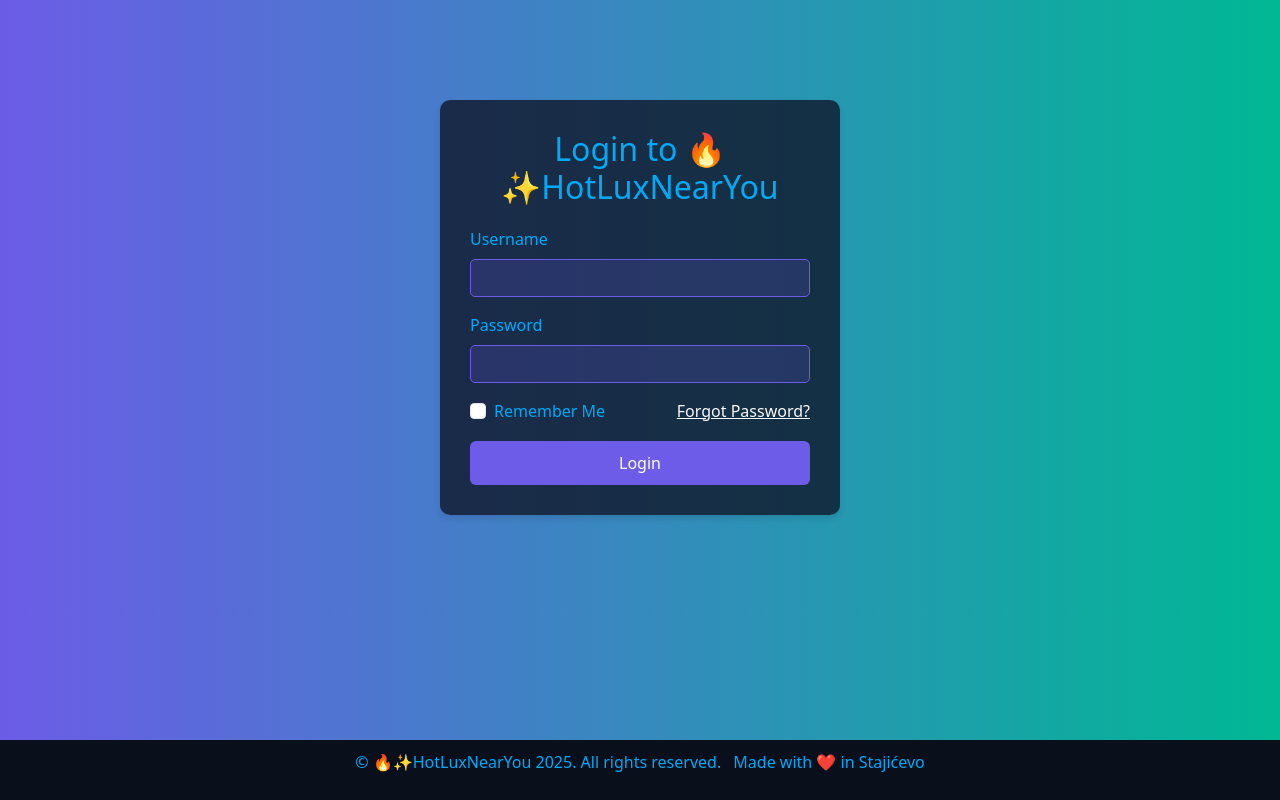
After one commit to ddmatic/HotLuxNearYou, a Flask app: page /login in a window 1280 px wide. The commit adds this page. Run offline with Flask 3, Linux system fonts and the light colour scheme.

Commit message:
Added login and registration

```diff
--- a/src/app.py
+++ b/src/app.py
@@ -1,10 +1,13 @@
 import os
 import threading
-from datetime import datetime
-from flask import Flask, render_template, request, jsonify
+from datetime import datetime, timedelta
+from flask import Flask, render_template, request, jsonify, session, redirect, url_for, flash
+from flask_login import LoginManager, UserMixin, login_user, login_required, logout_user, current_user
 import pandas as pd
 import sqlite3
 import sys
+from flask_sqlalchemy import SQLAlchemy
+from werkzeug.security import generate_password_hash, check_password_hash
 
 # Add 'src' to sys.path to import custom modules properly
 sys.path.append(os.path.join(os.path.dirname(os.path.abspath(__file__)), 'src'))
@@ -20,6 +23,32 @@ from core.apartment_tracker import ApartmentTracker
 
 # Initialize Flask
 app = Flask(__name__)
+app.secret_key = os.urandom(24)
+app.config['SECRET_KEY'] = 'your_secret_key'
+app.config['SQLALCHEMY_DATABASE_URI'] = 'sqlite:///apartment_tracker.db'
+app.config['SQLALCHEMY_TRACK_MODIFICATIONS'] = False
+app.config['PERMANENT_SESSION_LIFETIME'] = timedelta(seconds=10)
+
+db = SQLAlchemy(app)
+
+class User(UserMixin, db.Model):
+    id = db.Column(db.Integer, primary_key=True)
+    username = db.Column(db.String(150), unique=True, nullable=False)
+    password_hash = db.Column(db.String(256), nullable=False)
+
+    def set_password(self, password):
+        self.password_hash = generate_password_hash(password)
+
+    def check_password(self, password):
+        return check_password_hash(self.password_hash, password)
+
+with app.app_context():
+    db.create_all()
+
+# Login Manager
+login_manager = LoginManager()
+login_manager.init_app(app)
+login_manager.login_view = "login"
 
 # Initialize core components
 config = Config()
@@ -43,6 +72,23 @@ apartment_tracker = ApartmentTracker(
 is_scraper_running = False
 last_run_time = None
 
+@login_manager.user_loader
+def load_user(user_id):
+    return User.query.get(int(user_id))
+
+@app.route('/users')
+def list_users():
+    users = User.query.all()
+    result = []
+    for u in users:
+        user_data = {column.name: getattr(u, column.name) for column in User.__table__.columns}
+        result.append(user_data)
+    return jsonify(result)
+
+@app.before_request
+def before_request():
+    session.permanent = True
+
 def run_scraper_async():
     global is_scraper_running, last_run_time
     is_scraper_running = True
@@ -57,6 +103,7 @@ def run_scraper_async():
     print("Scraper run thread finished.")
 
 @app.route('/')
+@login_required
 def index():
     # Connect to DB
     if not os.path.exists(config.DB_PATH):
@@ -90,6 +137,59 @@ def index():
         is_scraper_running=is_scraper_running,
         last_run_time=last_run_time
     )
+
+@app.route('/register', methods=['GET', 'POST'])
+def register():
+    if request.method == 'POST':
+        username = request.form['username']
+        password = request.form['password']
+
+        if User.query.filter_by(username=username).first():
+            flash('Username already taken.')
+            return redirect(url_for('register'))
+
+        new_user = User(username=username)
+        new_user.set_password(password)
+        db.session.add(new_user)
+        db.session.commit()
+        flash('Registration successful. Please log in.')
+        return redirect(url_for('login'))
+
+    return render_template('register.html')
+
+@app.route('/login', methods=['GET', 'POST'])
+def login():
+    if request.method == 'POST':
+        # Check if request is AJAX
+        is_ajax = request.headers.get('X-Requested-With') == 'XMLHttpRequest'
+
+        username = request.form['username']
+        password = request.form['password']
+
+        user = User.query.filter_by(username=username).first()
+
+        if user and user.check_password(password):
+            login_user(user)
+            session.permanent = True  # Enables session lifetime config
+
+            if is_ajax:
+                return jsonify({'success': True})
+            else:
+                return redirect(url_for('index'))
+        else:
+            if is_ajax:
+                return jsonify({'success': False})
+            else:
+                flash('Invalid username or password.')
+                return redirect(url_for('login'))
+
+    return render_template('login.html')
+
+@app.route('/logout')
+@login_required
+def logout():
+    logout_user()
+    return redirect(url_for('login'))
 
 @app.route('/listings')
 def get_listings():
@@ -144,4 +244,4 @@ def scraper_status():
 
 if __name__ == '__main__':
     print("Starting Flask app with DB:", config.DB_PATH)
-    app.run(debug=False, host='0.0.0.0', port=5000)
+    app.run(debug=True, host='0.0.0.0', port=5000)
--- /dev/null
+++ b/src/static/css/login.css
@@ -0,0 +1,59 @@
+:root {
+    --primary-color: #6c5ce7;
+    --secondary-color: #a29bfe;
+    --bg-dark: #0f172a;
+    --bg-darker: #0a0f1c;
+    --text-light: #01aaf6;
+    --accent: #00b894;
+    --danger: #ff7675;
+    --card-bg: rgba(15, 23, 42, 0.8);
+}
+
+/* Custom styles for the login page */
+body {
+    background: linear-gradient(to right, var(--primary-color), var(--accent));
+    color: var(--text-light);
+}
+
+.login-container {
+    max-width: 400px;
+    margin: 100px auto;
+    background-color: var(--card-bg);
+    padding: 30px;
+    border-radius: 10px;
+    box-shadow: 0 4px 6px rgba(0, 0, 0, 0.1);
+}
+
+.login-container h2 {
+    text-align: center;
+    margin-bottom: 20px;
+}
+
+.form-control {
+    background-color: rgba(108, 92, 231, 0.2);
+    border: 1px solid var(--primary-color);
+    border-radius: 5px;
+    color: var(--text-light);
+}
+
+.btn-primary {
+    background-color: var(--primary-color);
+    border: none;
+    color: #fff;
+    width: 100%;
+    padding: 10px;
+}
+
+.btn-primary:hover {
+    background-color: var(--secondary-color);
+}
+
+.footer {
+    position: absolute;
+    bottom: 0;
+    width: 100%;
+    text-align: center;
+    padding: 10px;
+    background-color: var(--bg-darker);
+    color: var(--text-light);
+}
--- a/src/static/css/style.css
+++ b/src/static/css/style.css
@@ -3,7 +3,7 @@
     --secondary-color: #a29bfe;
     --bg-dark: #0f172a;
     --bg-darker: #0a0f1c;
-    --text-light: #dfe6e9;
+    --text-light: #01aaf6;
     --accent: #00b894;
     --danger: #ff7675;
     --card-bg: rgba(15, 23, 42, 0.8);
--- /dev/null
+++ b/src/static/js/login.js
@@ -0,0 +1,27 @@
+$(document).ready(function () {
+    $('#loginForm').on('submit', function (e) {
+        // e.preventDefault(); // Stop the default form submission
+
+        var username = $('#username').val();
+        var password = $('#password').val();
+
+        if (username === "" || password === "") {
+            alert("Please fill out both fields.");
+            return;
+        }
+
+        // Send login data to Flask backend
+        $.post('/login', {
+            username: username,
+            password: password
+        }).done(function (data) {
+            if (data.success) {
+                window.location.href = '/'; // Redirect to index on success
+            } else {
+                alert("Wrong username or password.");
+            }
+        }).fail(function () {
+            alert("Server error. Please try again later.");
+        });
+    });
+});
--- a/src/templates/index.html
+++ b/src/templates/index.html
@@ -37,6 +37,11 @@
                 <button id="exportToExcelBtn" class="btn btn-outline-success ms-2">
                     <span class="crypto-icon">📥</span> Export to Excel
                 </button>
+                {% if current_user.is_authenticated %}
+                <a href="{{ url_for('logout') }}" class="btn btn-danger ms-2">Logout</a>
+                {% else %}
+                <a href="{{ url_for('login') }}" class="btn btn-success ms-2">Login</a>
+                {% endif %}
             </div>
         </div>
     </nav>
--- /dev/null
+++ b/src/templates/login.html
@@ -0,0 +1,49 @@
+<!DOCTYPE html>
+<html lang="en">
+<head>
+    <meta charset="UTF-8">
+    <meta name="viewport" content="width=device-width, initial-scale=1.0">
+    <title>Login - HotLuxNearYou</title>
+    <!-- Bootstrap CSS -->
+    <link href="https://cdn.jsdelivr.net/npm/bootstrap@5.3.0-alpha1/dist/css/bootstrap.min.css" rel="stylesheet">
+    <!-- Custom CSS -->
+    <link rel="stylesheet" href="{{ url_for('static', filename='css/login.css') }}">
+</head>
+<body>
+    <div class="login-container">
+        <h2>Login to 🔥✨HotLuxNearYou</h2>
+        <form action="/login" method="POST" id="loginForm">
+            <div class="mb-3">
+                <label for="username" class="form-label">Username</label>
+                <input type="text" class="form-control" id="username" name="username" required>
+            </div>
+            <div class="mb-3">
+                <label for="password" class="form-label">Password</label>
+                <input type="password" class="form-control" id="password" name="password" required>
+            </div>
+            <div class="d-flex justify-content-between mb-3">
+                <div class="form-check">
+                    <input type="checkbox" class="form-check-input" id="rememberMe">
+                    <label class="form-check-label" for="rememberMe">Remember Me</label>
+                </div>
+                <a href="#" class="text-light" id="forgotPasswordLink">Forgot Password?</a>
+            </div>
+            <button type="submit" class="btn btn-primary" id="loginButton">Login</button>
+        </form>
+    </div>
+
+    <footer class="footer">
+        <p>
+            <span>&copy; 🔥✨HotLuxNearYou 2025. All rights reserved.</span>
+            <span class="ms-2">Made with ❤️ in Stajićevo</span>
+        </p>
+
+    </footer>
+
+    <!-- Bootstrap JS -->
+    <script src="https://code.jquery.com/jquery-3.6.0.min.js"></script>
+    <script src="https://cdn.jsdelivr.net/npm/bootstrap@5.3.0-alpha1/dist/js/bootstrap.bundle.min.js"></script>
+    <!-- Custom JS -->
+    <script src="{{ url_for('static', filename='js/login.js') }}"></script>
+</body>
+</html>
```
Also changed, not shown: src/static/css/register.css (added, +58 -0 lines), src/static/js/register.js (added, +13 -0 lines), src/templates/register.html (added, +33 -0 lines).
